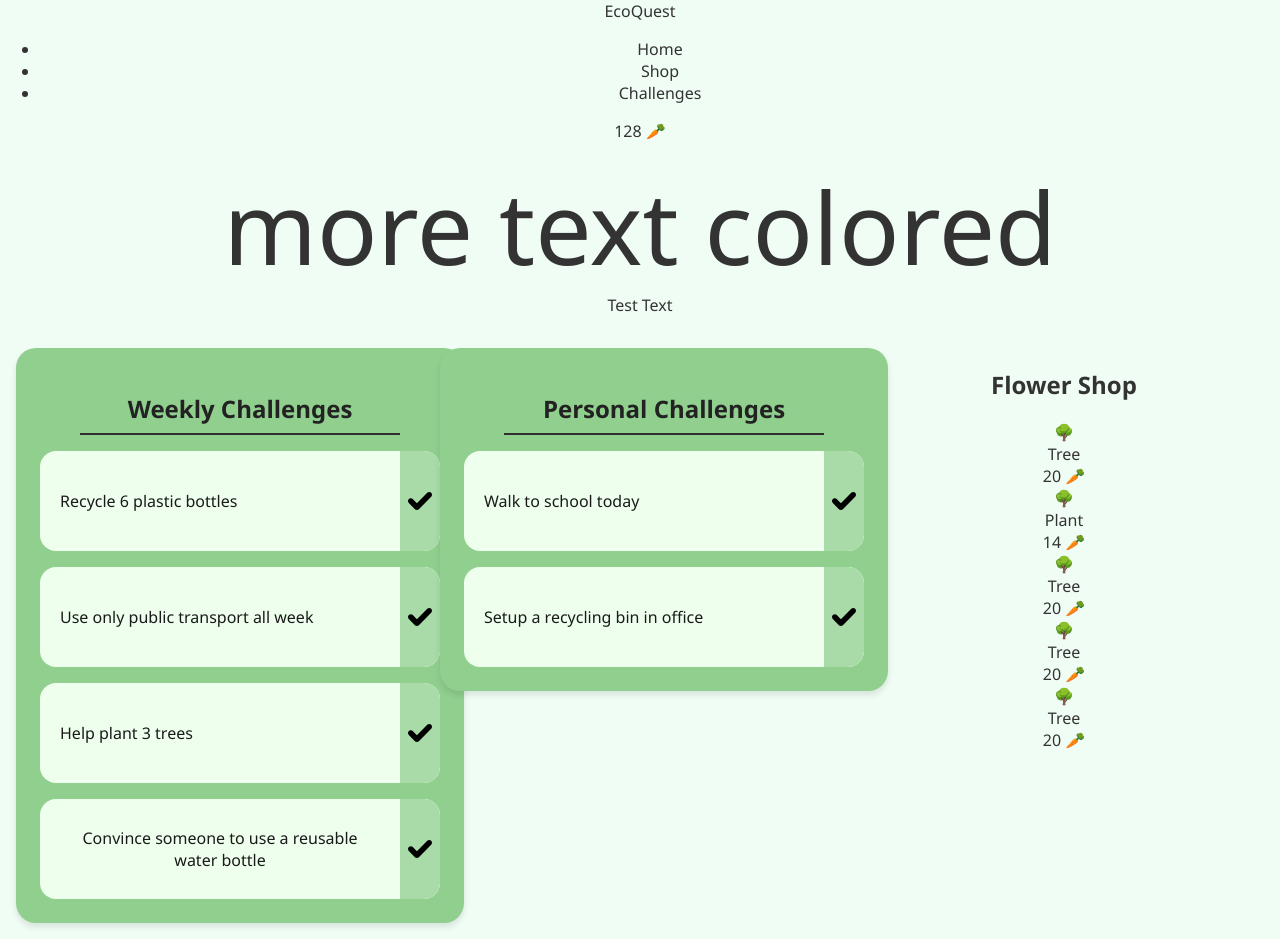
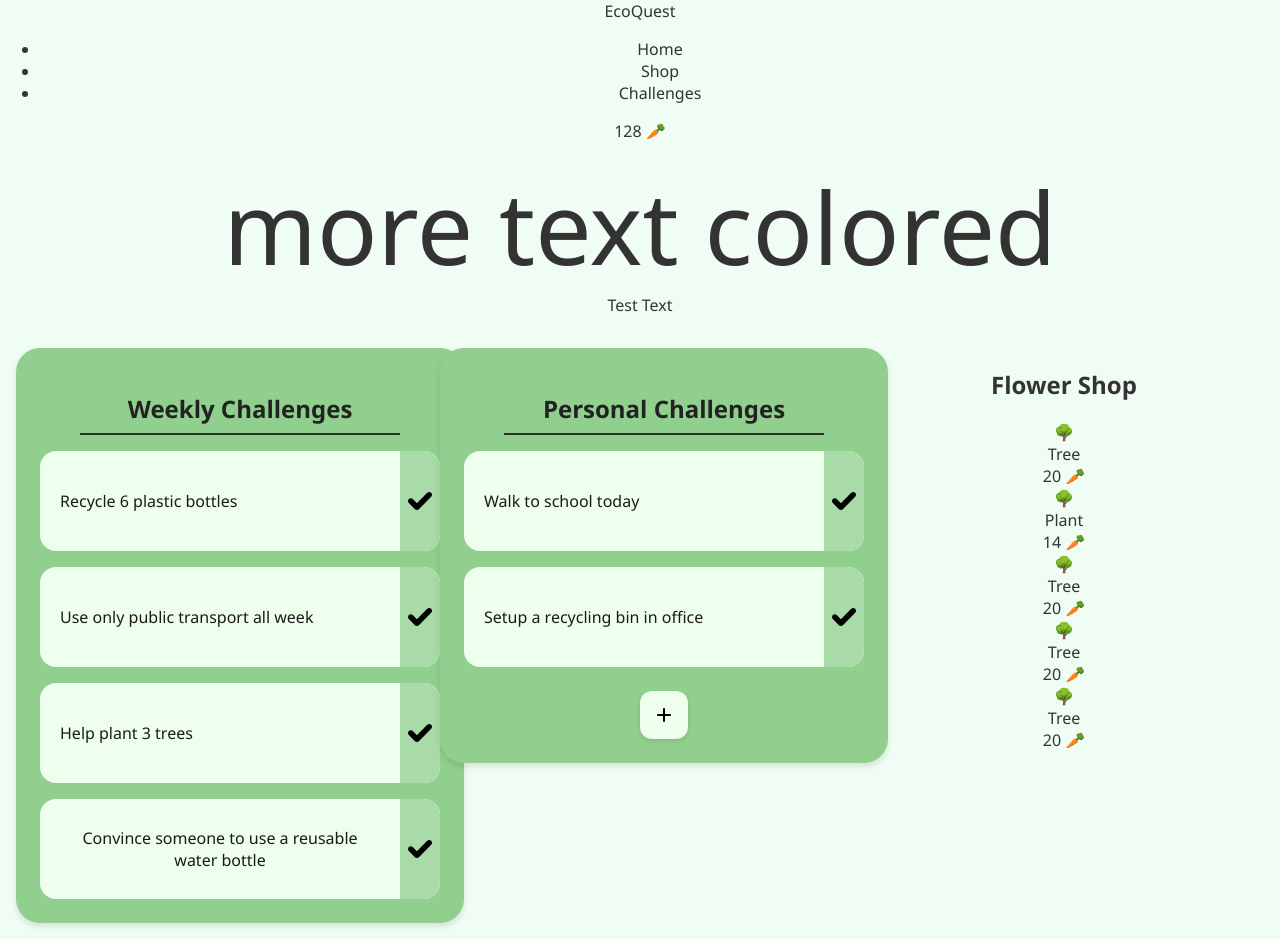
Before and after one commit to edisonzhu2006/EcoQuest, a React (Create React App) app in the folder frontend/: page / in a window 1280 px wide. Built offline with nearby package versions, Linux system fonts and the light colour scheme.

Commit message:
personal challenges visual done

```diff
--- a/frontend/src/components/PersonalChallenges.js
+++ b/frontend/src/components/PersonalChallenges.js
@@ -1,6 +1,8 @@
 import React, { useState, useEffect } from 'react';
 import "./css/PersonalChallenges.css";
-import { ReactComponent as CheckIcon } from '../assets/otherAssets/checkmark.svg'; // assuming you put the svg here
+import { ReactComponent as CheckIcon } from '../assets/otherAssets/checkmark.svg';
+import { ReactComponent as AddIcon } from '../assets/otherAssets/addicon.svg';
+
 
 const PersonalChallenges = () => {
   // Placeholder: in the future, fetch from backend
@@ -25,6 +27,12 @@ const PersonalChallenges = () => {
     // completed(challenge); // <- future implementation
   };
 
+  const addPersonalChallenge = () => {
+    // Placeholder for adding a new challenge
+    console.log("Add personal challenge clicked");
+    // addPersonalChallenge(); // <- future implementation
+  };
+
   return (
     <div className="personal-container">
       <h2 className="personal-title">Personal Challenges</h2>
@@ -39,6 +47,11 @@ const PersonalChallenges = () => {
           </div>
         ))}
       </div>
+      <div className="add-button-wrapper">
+        <button className="add-button" onClick={addPersonalChallenge}>
+          <AddIcon className="add-icon" />
+        </button>
+      </div>
     </div>
   );
 };
--- a/frontend/src/components/css/PersonalChallenges.css
+++ b/frontend/src/components/css/PersonalChallenges.css
@@ -3,7 +3,7 @@
 .personal-container {
     background-color: #90CF8E;
     padding: 1.5rem;
-    border-radius: 20px;
+    border-radius: 24px;
     width: 100%;
     box-shadow: 0 4px 6px rgba(0, 0, 0, 0.1);
   }
@@ -70,3 +70,32 @@
     height: 24px;
     fill: black;
   }
+
+  .add-button-wrapper {
+    display: flex;
+    justify-content: center;
+    margin-top: 1.5rem;
+  }
+
+  .add-button {
+    background-color: #EEFFEE;
+    border: none;
+    padding: 0.75rem;
+    border-radius: 12px;
+    cursor: pointer;
+    transition: background-color 0.2s ease;
+    box-shadow: 0 2px 4px rgba(0, 0, 0, 0.1);
+    display: flex;               /* Ensures child (icon) can be centered */
+    align-items: center;
+    justify-content: center;
+  }
+
+  .add-button:hover {
+    background-color: #d4f8d4;
+  }
+
+  .add-icon {
+    width: 24px;
+    height: 24px;
+    display: block;
+  }
--- a/frontend/src/components/css/WeeklyChallenges.css
+++ b/frontend/src/components/css/WeeklyChallenges.css
@@ -3,7 +3,7 @@
 .weekly-container {
     background-color: #90CF8E;
     padding: 1.5rem;
-    border-radius: 20px;
+    border-radius: 24px;
     width: 100%;
     box-shadow: 0 4px 6px rgba(0, 0, 0, 0.1);
   }
```
Also changed, not shown: frontend/src/assets/otherAssets/addicon.svg (added).
